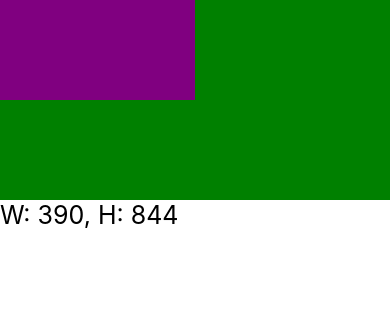
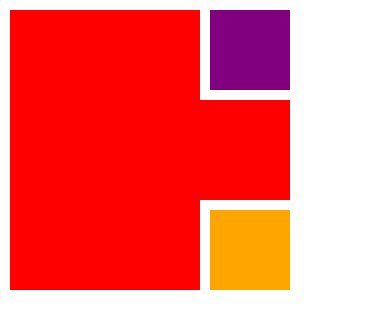
Before and after one commit to ggarciagrau/react-native-counter, a React Native app: screen / in a window 390 px wide. Shown: the top 328 px of the page. Built offline with nearby package versions, Linux system fonts and the light colour scheme.

Commit message:
Position - absoluteFillObject

```diff
--- a/App.tsx
+++ b/App.tsx
@@ -2,15 +2,16 @@ import {SafeAreaView} from 'react-native';
 import {HelloWorldScreen} from './src/screens/HelloWorldScreen';
 import {CounterScreen} from './src/screens/CounterScreen';
 import {BoxObjectModelScreen} from './src/screens/BoxObjectModelScreen';
-import { DimensionsScreen } from './src/screens/DimensionsScreen';
+import {DimensionsScreen} from './src/screens/DimensionsScreen';
+import {PositionScreen} from './src/screens/PositionScreen';
 
 export const App = () => {
   return (
     <SafeAreaView
-    style={{
-      flex: 1
-    }}>
-      <DimensionsScreen />
+      style={{
+        flex: 1,
+      }}>
+      <PositionScreen />
     </SafeAreaView>
   );
 };
--- /dev/null
+++ b/src/screens/PositionScreen.tsx
@@ -0,0 +1,57 @@
+import {StyleSheet, View} from 'react-native';
+
+export const PositionScreen = () => {
+  return (
+    <View style={styles.container}>
+      <View style={styles.redBox} />
+      <View style={styles.purpleBox} />
+      <View style={styles.orangeBox} />
+      <View />
+    </View>
+  );
+};
+
+const styles = StyleSheet.create({
+  container: {
+    // flex: 1,
+    backgroundColor: 'green',
+    justifyContent: 'center',
+    alignItems: 'center',
+    width: 300,
+    height: 300
+
+  },
+  purpleBox: {
+    backgroundColor: 'purple',
+    width: 100,
+    height: 100,
+    borderWidth: 10,
+    borderColor: 'white',
+    position: 'absolute',
+    top: 0,
+    right: 0
+  },
+  orangeBox: {
+    backgroundColor: 'orange',
+    width: 100,
+    height: 100,
+    borderWidth: 10,
+    borderColor: 'white',
+    position: 'absolute',
+    bottom: 0,
+    right: 0
+  },
+  redBox: {
+    backgroundColor: 'red',
+    // width: 100,
+    // height: 100,
+    borderWidth: 10,
+    borderColor: 'white',
+    // position: 'absolute',
+    // top: 0,
+    // bottom: 0,
+    // left: 0,
+    // right: 0
+    ...StyleSheet.absoluteFillObject
+  }
+});
```
